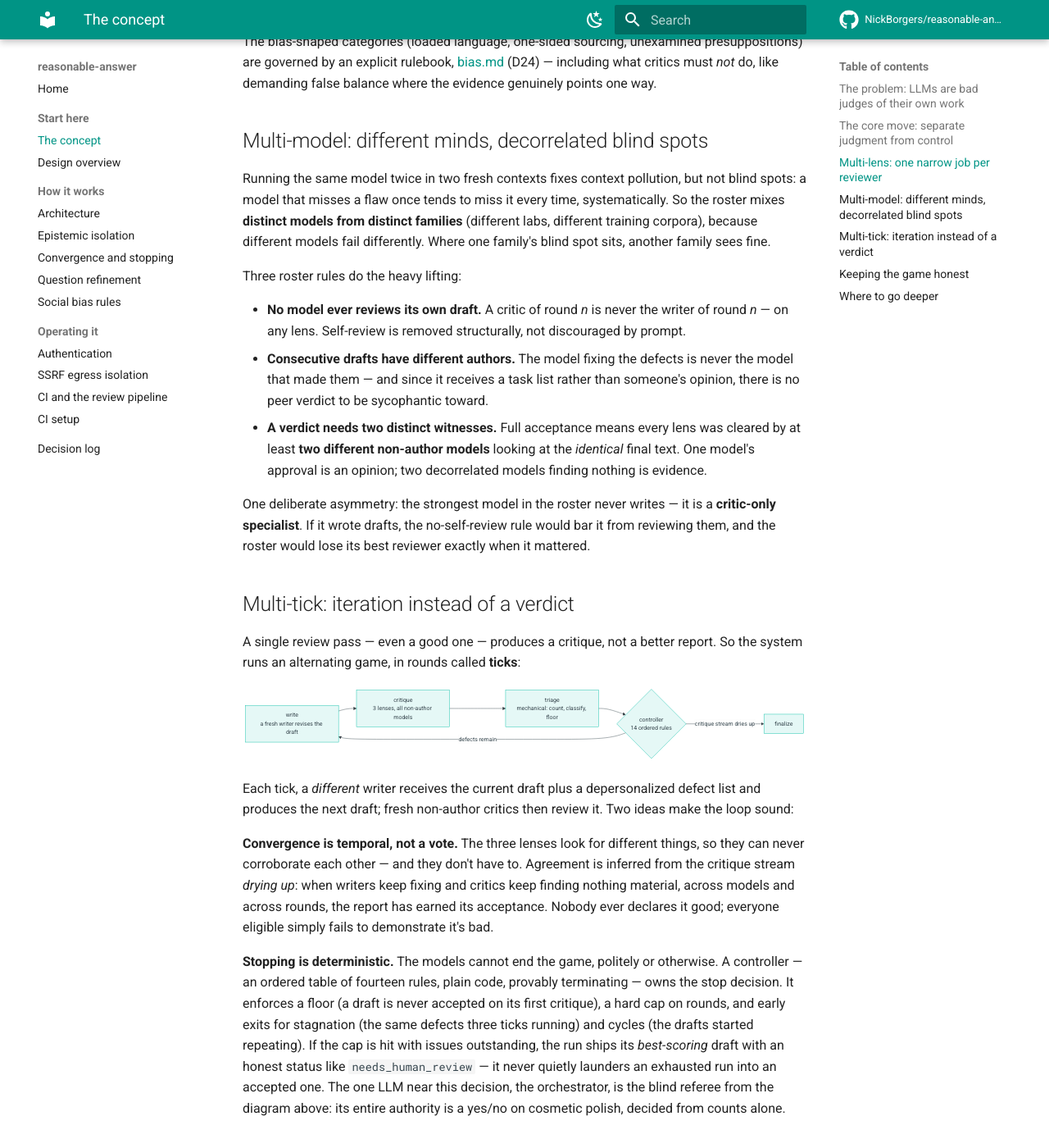
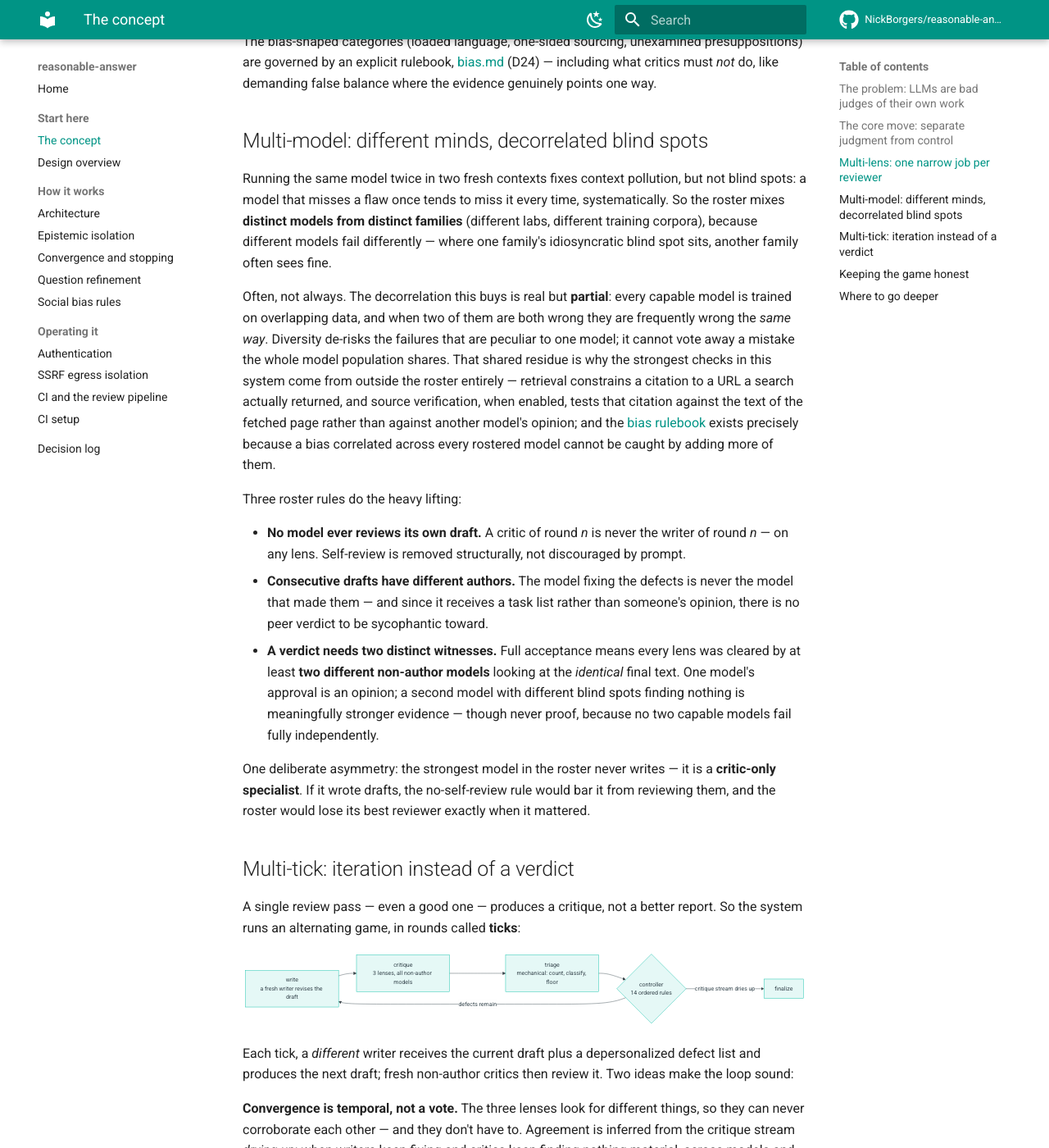
Before and after one commit to NickBorgers/reasonable-answer, an MkDocs documentation site: the page built from docs/concepts.md, in a window 1280 px wide and 1400 px high, scrolled down 1952 px. Shown: the whole window at 82% size. Built offline with MkDocs 1.6.1 and Material for MkDocs 9.7.7, drawn with Linux system fonts in a browser that asks for light colours; comment, search, counter and statistics services are not loaded.

Commit message:
docs: temper the decorrelation claims in concepts.md (#83)
Cross-family diversity decorrelates idiosyncratic failures, but capable
models' errors remain substantially correlated even across providers
(when two err, they often err the same way). The multi-model section now
says the decorrelation is partial, points at retrieval/verification and
the bias rulebook as the checks that come from outside the roster, and
the two-witness bullet no longer calls two clean records 'decorrelated
... evidence' without qualification.

Docs-only; no invariant, rule, or behavioral claim changes.

Co-authored-by: Claude Fable 5 <noreply@anthropic.com>

```diff
--- a/docs/concepts.md
+++ b/docs/concepts.md
@@ -91,7 +91,18 @@ do, like demanding false balance where the evidence genuinely points one way.
 Running the same model twice in two fresh contexts fixes context pollution, but not blind spots:
 a model that misses a flaw once tends to miss it every time, systematically. So the roster mixes
 **distinct models from distinct families** (different labs, different training corpora), because
-different models fail differently. Where one family's blind spot sits, another family sees fine.
+different models fail differently — where one family's idiosyncratic blind spot sits, another
+family often sees fine.
+
+Often, not always. The decorrelation this buys is real but **partial**: every capable model is
+trained on overlapping data, and when two of them are both wrong they are frequently wrong the
+*same way*. Diversity de-risks the failures that are peculiar to one model; it cannot vote away
+a mistake the whole model population shares. That shared residue is why the strongest checks in
+this system come from outside the roster entirely — retrieval constrains a citation to a URL a
+search actually returned, and source verification, when enabled, tests that citation against the
+text of the fetched page rather than against another model's opinion; and the
+[bias rulebook](./bias.md) exists precisely because a bias correlated across every rostered
+model cannot be caught by adding more of them.
 
 Three roster rules do the heavy lifting:
 
@@ -102,7 +113,9 @@ Three roster rules do the heavy lifting:
   peer verdict to be sycophantic toward.
 - **A verdict needs two distinct witnesses.** Full acceptance means every lens was cleared by at
   least **two different non-author models** looking at the *identical* final text. One model's
-  approval is an opinion; two decorrelated models finding nothing is evidence.
+  approval is an opinion; a second model with different blind spots finding nothing is
+  meaningfully stronger evidence — though never proof, because no two capable models fail fully
+  independently.
 
 One deliberate asymmetry: the strongest model in the roster never writes — it is a
 **critic-only specialist**. If it wrote drafts, the no-self-review rule would bar it from
```
